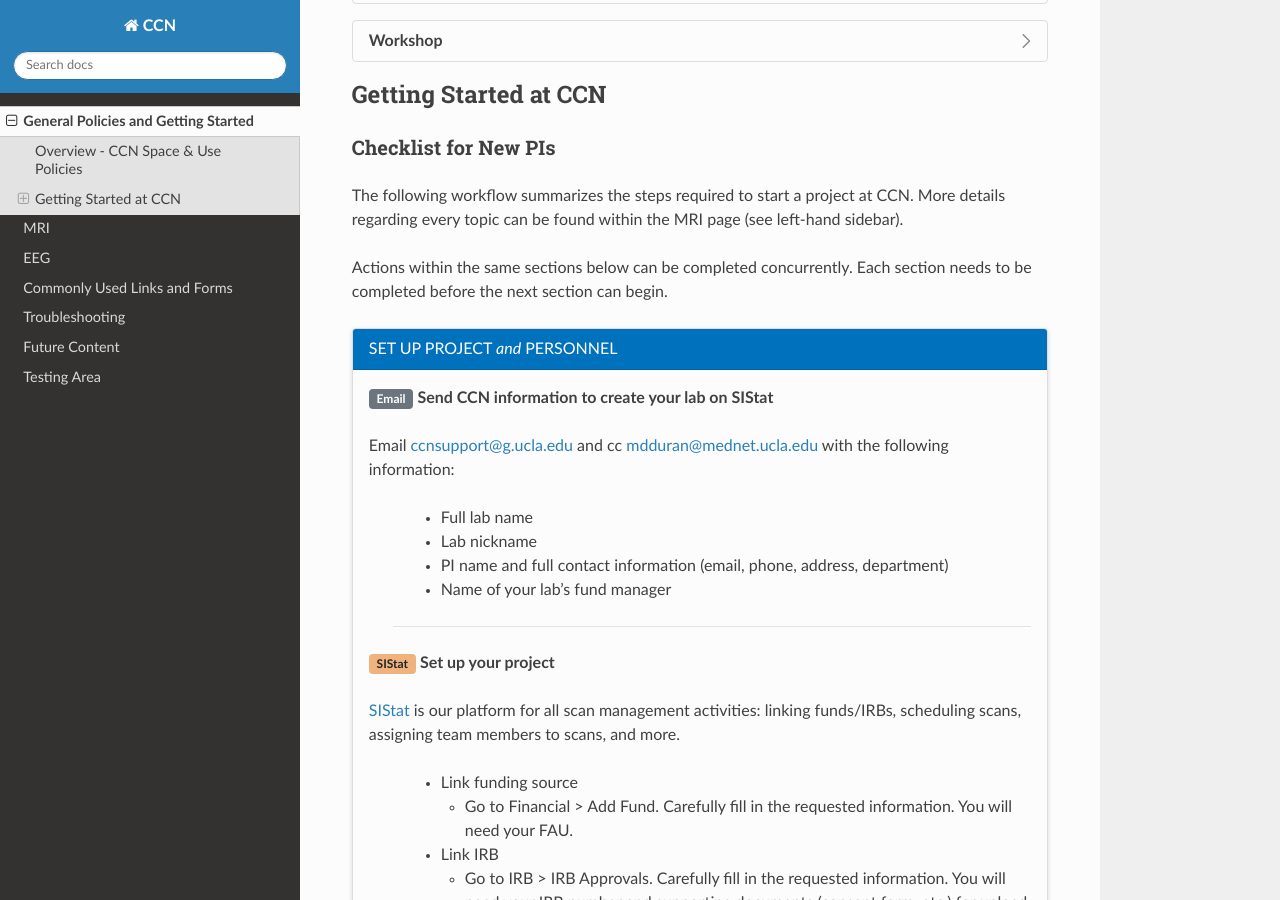
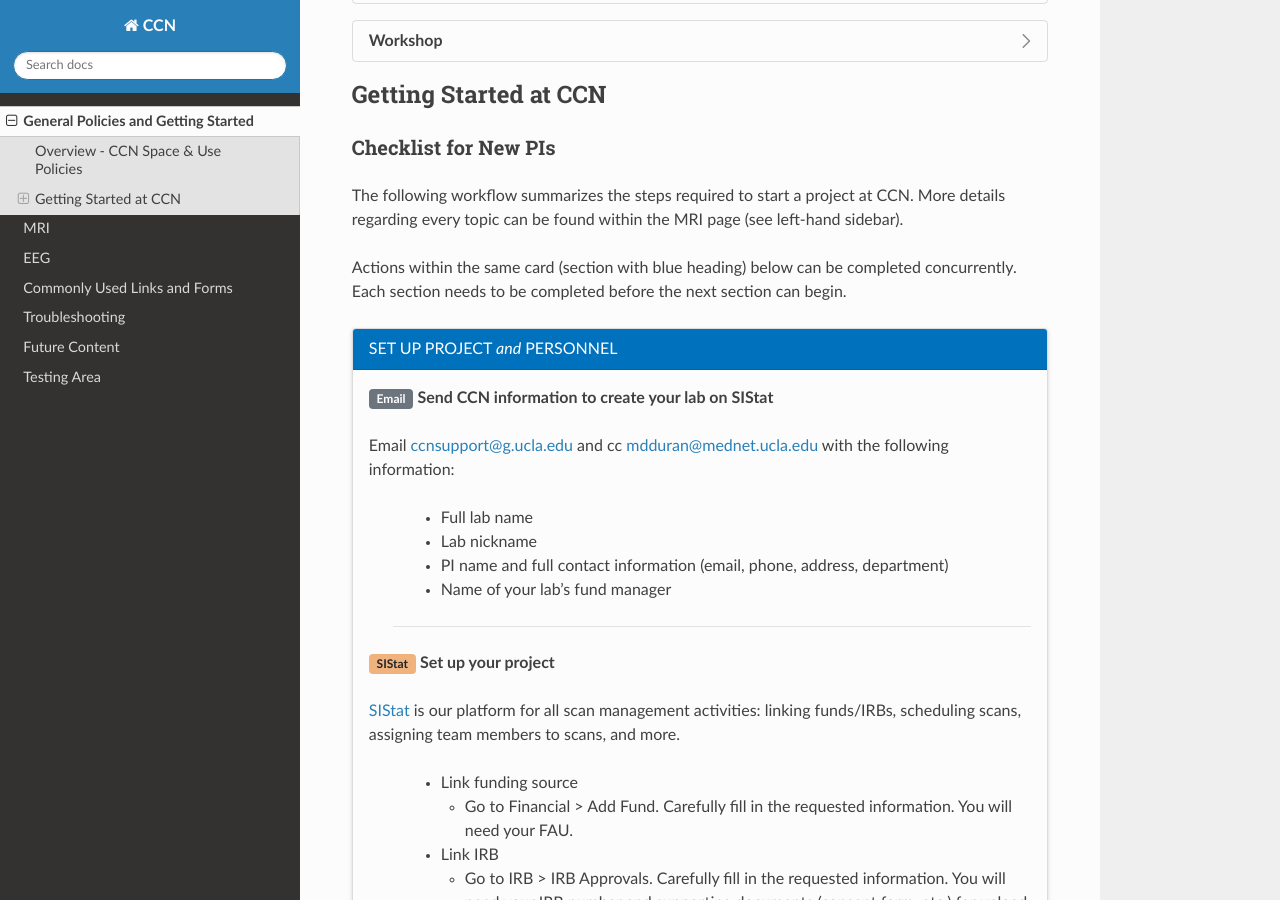
Before and after one commit to CCN-Support/CCN_Wiki, a Sphinx documentation site: the page built from docs/source/generalpolicies.rst, in a window 1280 px wide and 900 px high, scrolled down 660 px. Built offline with Sphinx 7.4.7 and the Read the Docs theme 3.1.0, drawn with Linux system fonts in a browser that asks for light colours.

Commit message:
Update generalpolicies.rst

```diff
--- a/docs/source/generalpolicies.rst
+++ b/docs/source/generalpolicies.rst
@@ -99,7 +99,7 @@ Checklist for New PIs
 
 The following workflow summarizes the steps required to start a project at CCN. More details regarding every topic can be found within the MRI page (see left-hand sidebar).
 
-Actions within the same sections below can be completed concurrently. Each section needs to be completed before the next section can begin.
+Actions within the same card (section with blue heading) below can be completed concurrently. Each section needs to be completed before the next section can begin.
 
 .. card::
   :class-card: sd-rounded-1
```
